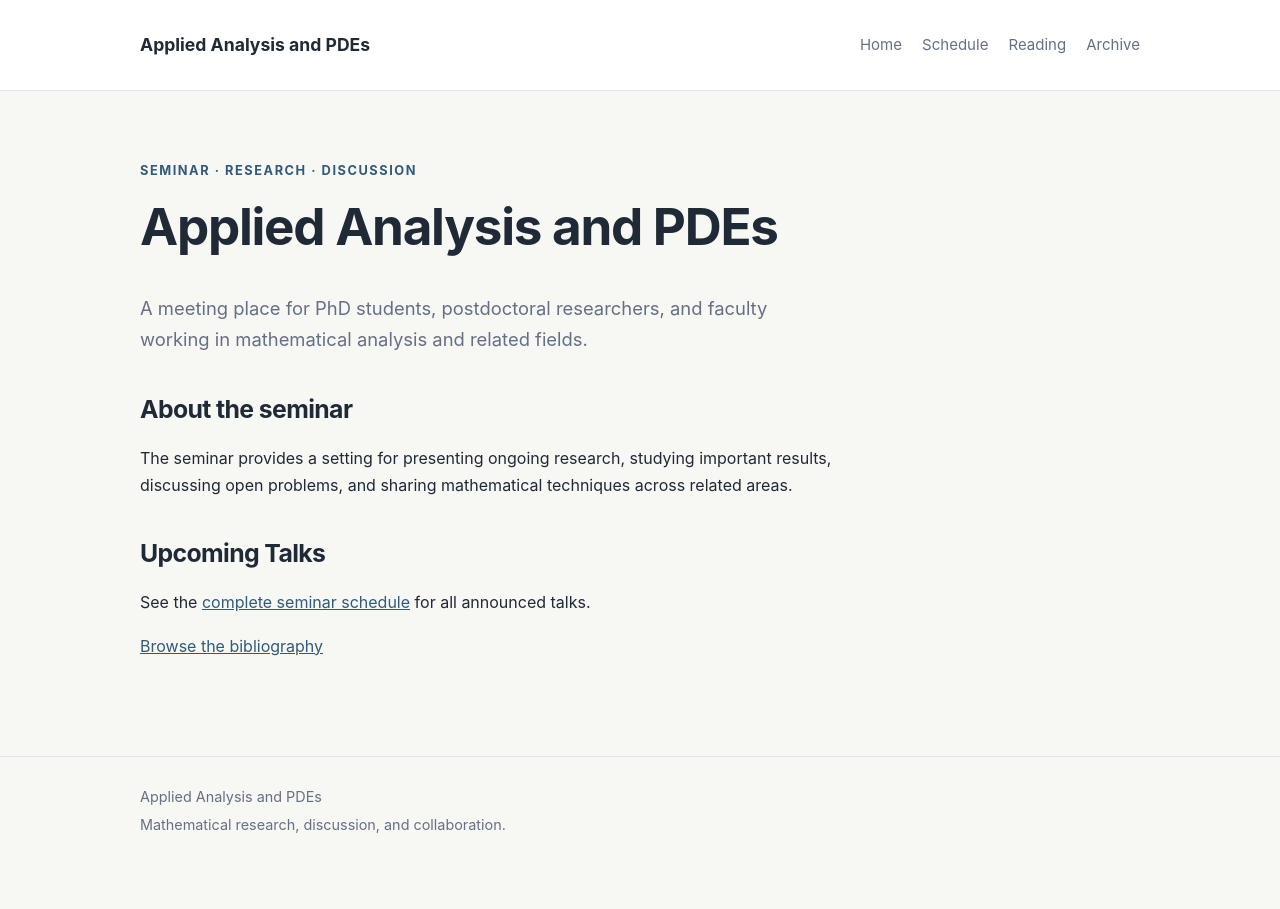
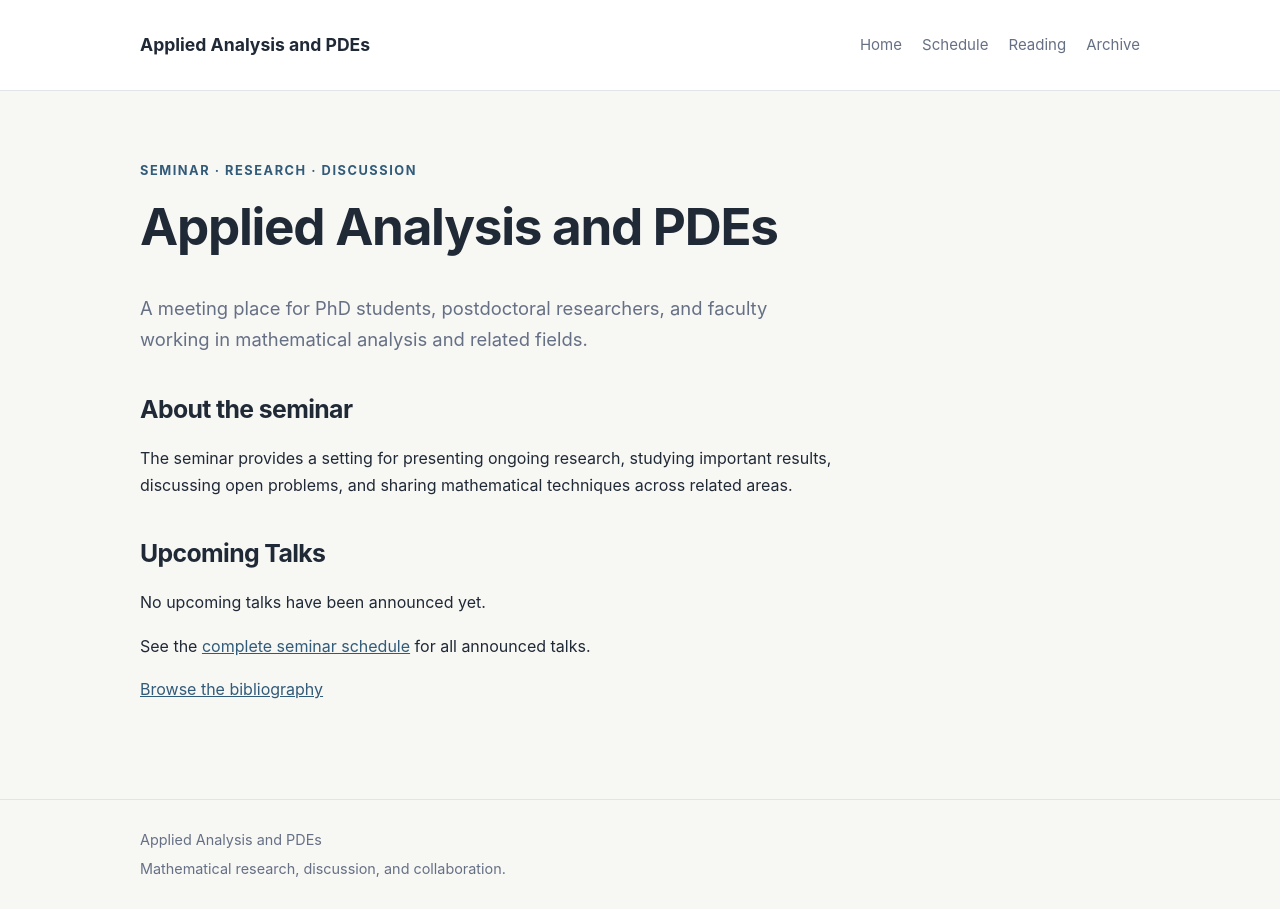
Before and after one commit to gvpantazis/math-seminar, a Jekyll site: the page built from index.md, in a window 1280 px wide. Built offline with Jekyll 4.4.1, drawn with Linux system fonts in a browser that asks for light colours.

Commit message:
Update index.md

```diff
--- a/index.md
+++ b/index.md
@@ -20,7 +20,22 @@ studying important results, discussing open problems, and sharing
 mathematical techniques across related areas.
 
 ## Upcoming Talks
+{% assign upcoming_talks = site.talks | where_exp: "talk", "talk.date >= site.time" | sort: "date" %}
 
+{% for talk in upcoming_talks limit:1 %}
+### [{{ talk.title }}]({{ talk.url | relative_url }})
+
+**Date:** {{ talk.date | date: "%A, %B %-d, %Y" }}
+**Time:** {{ talk.time }}
+**Speaker:** {{ talk.speaker }}
+**Location:** {{ talk.location }}
+
+{{ talk.abstract }}
+
+[Read more about this talk →]({{ talk.url | relative_url }})
+{% else %}
+No upcoming talks have been announced yet.
+{% endfor %}
 <p>See the <a href="{{ '/schedule/' | relative_url }}">complete seminar schedule</a> for all announced talks.</p>
 
 <p><a href="{{ '/bibliography/' | relative_url }}">Browse the bibliography</a></p>
```
